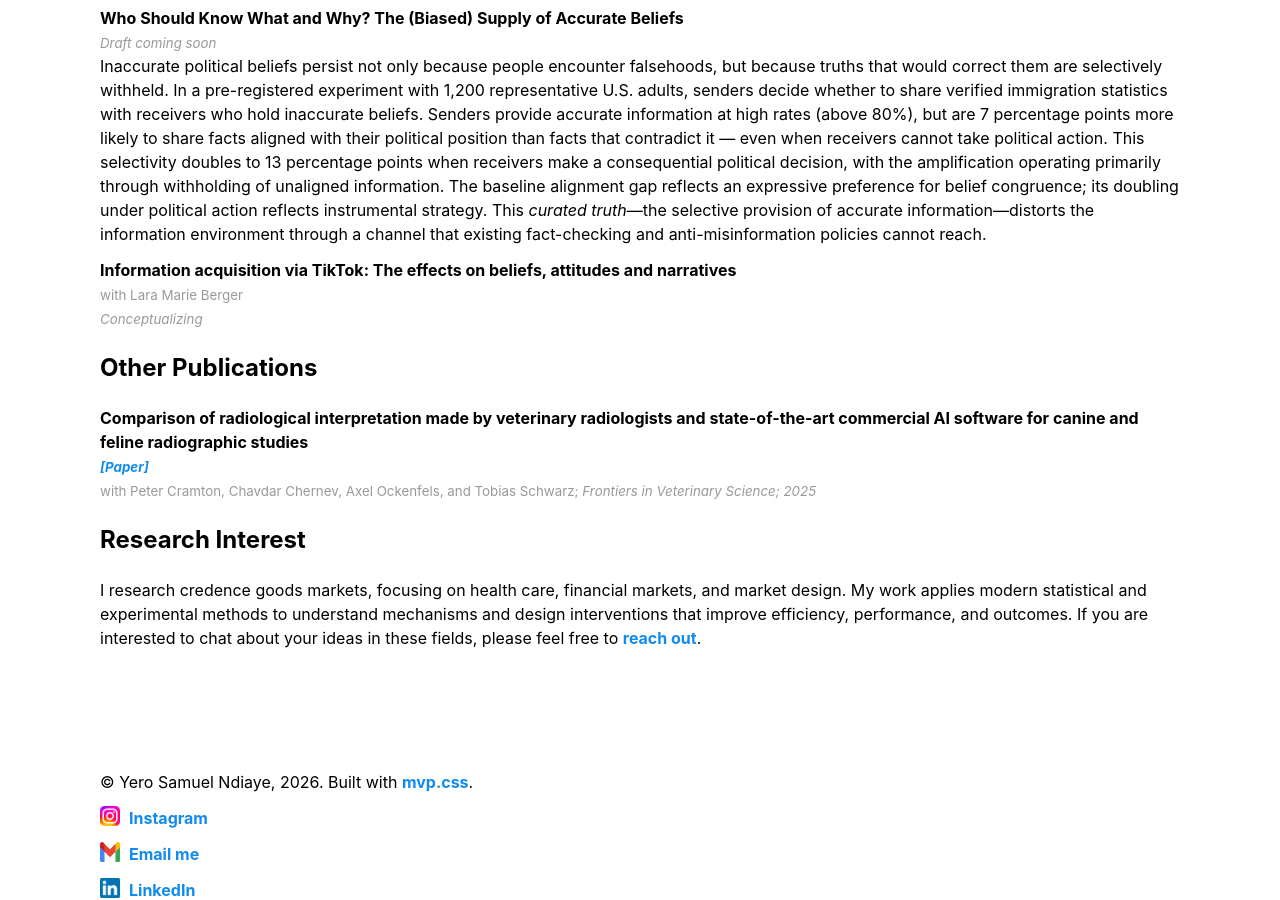
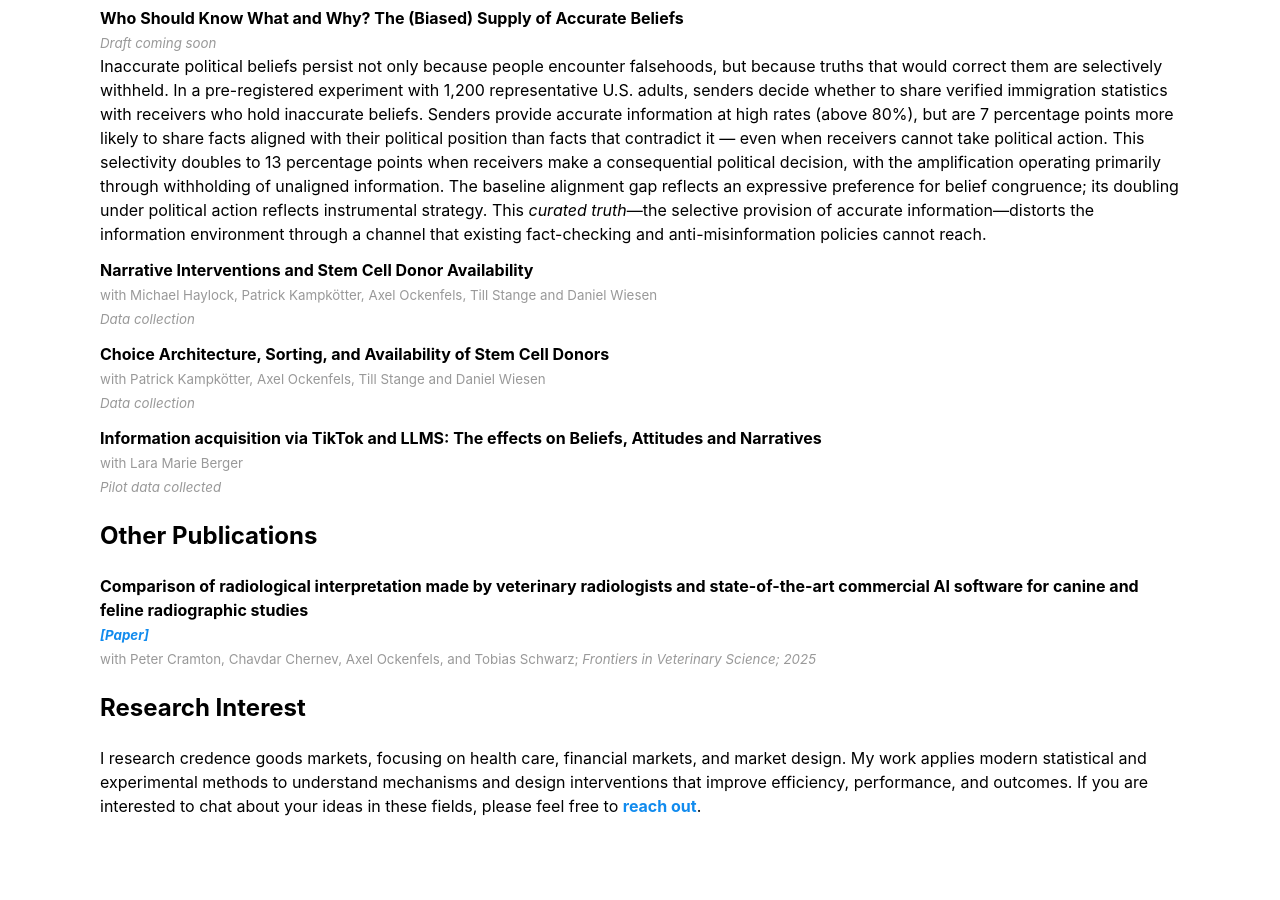
Before and after one commit to yerondiaye/yerondiaye.github.io, a Jekyll site: the page research.html, which Jekyll copies as it is, in a window 1280 px wide and 900 px high, scrolled down 1468 px. Built offline with Jekyll 4.4.1, drawn with Linux system fonts in a browser that asks for light colours.

Commit message:
Update research.html

```diff
--- a/research.html
+++ b/research.html
@@ -48,9 +48,19 @@ We study a structured second opinion program for elective surgeries in Germany u
 Inaccurate political beliefs persist not only because people encounter falsehoods, but because truths that would correct them are selectively withheld. In a pre-registered experiment with 1,200 representative U.S. adults, senders decide whether to share verified immigration statistics with receivers who hold inaccurate beliefs. Senders provide accurate information at high rates (above 80%), but are 7 percentage points more likely to share facts aligned with their political position than facts that contradict it — even when receivers cannot take political action. This selectivity doubles to 13 percentage points when receivers make a consequential political decision, with the amplification operating primarily through withholding of unaligned information. The baseline alignment gap reflects an expressive preference for belief congruence; its doubling under political action reflects instrumental strategy. This <i>curated truth</i>—the selective provision of accurate information—distorts the information environment through a channel that existing fact-checking and anti-misinformation policies cannot reach.
 </p>
 
-<p><b>Information acquisition via TikTok: The effects on beliefs, attitudes and narratives</b><br>
+<p><b>Narrative Interventions and Stem Cell Donor Availability</b><br>
+<small>with Michael Haylock, Patrick Kampkötter, Axel Ockenfels, Till Stange and Daniel Wiesen</small></br>
+<small><i>Data collection</i></small></br>
+</p>
+
+<p><b>Choice Architecture, Sorting, and Availability of Stem Cell Donors</b><br>
+<small>with Patrick Kampkötter, Axel Ockenfels, Till Stange and Daniel Wiesen</small></br>
+<small><i>Data collection</i></small></br>
+</p>
+
+<p><b>Information acquisition via TikTok and LLMS: The effects on Beliefs, Attitudes and Narratives</b><br>
 <small>with Lara Marie Berger</small></br>
-<small><i>Conceptualizing</i></small></br>
+<small><i>Pilot data collected</i></small></br>
 </p>
 
     <h2>Other Publications</h2>
```
